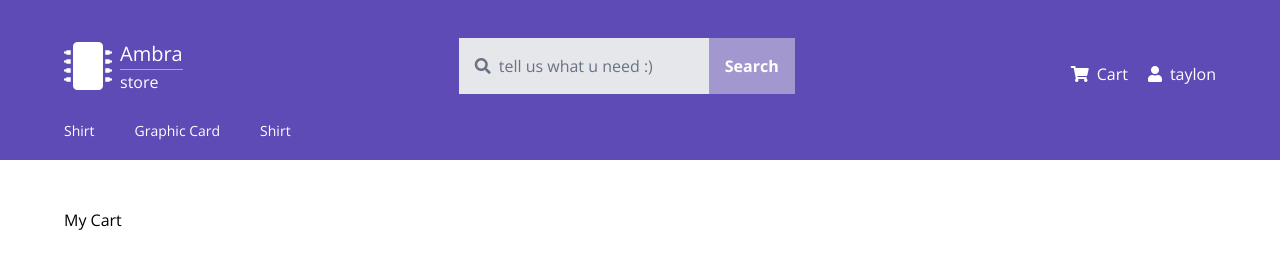
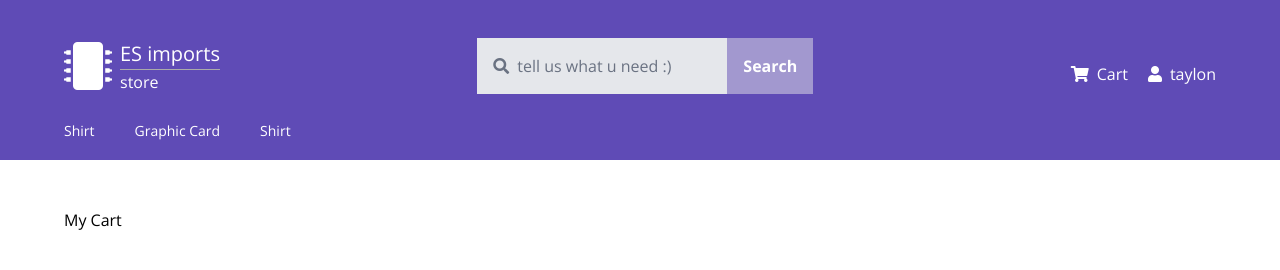
Before and after one commit to TaylonSopeletto/silicon, a Django app: page /cart in a window 1280 px wide. Shown: the top 270 px of the page. Run offline with Django 3.2, Linux system fonts and the light colour scheme; a user stored in the database is signed in; data comes from the database, SQL or seed files in the repository; both versions use the stored data as it was after the commit; some libraries are stand-ins or nearby versions.

Commit message:
update site name to ES imports

```diff
--- a/store/templates/store/cancel.html
+++ b/store/templates/store/cancel.html
@@ -4,7 +4,7 @@
 <head>
     {% load static %}
     {% include "store/main/includes/default-html-headers/index.html" %}
-    <title>Ambra - {{product}}</title>
+    <title>ES imports - {{product}}</title>
     <meta name="description" content={{product.name}}>
 </head>
 
--- a/store/templates/store/cart.html
+++ b/store/templates/store/cart.html
@@ -4,7 +4,7 @@
 <head>
     {% load static %}
     {% include "store/main/includes/default-html-headers/index.html" %}
-    <title>Ambra - Cart</title>
+    <title>ES - Cart</title>
 </head>
 
 <body>
--- a/store/templates/store/checkout.html
+++ b/store/templates/store/checkout.html
@@ -7,7 +7,7 @@
     <meta name="viewport" content="width=device-width, initial-scale=1.0">
     <script src="https://polyfill.io/v3/polyfill.min.js?version=3.52.1&features=fetch"></script>
     <script src="https://js.stripe.com/v3/"></script>
-    <title>Ambra - Cart</title>
+    <title>ES imports - Cart</title>
 </head>
 
 <body>
--- a/store/templates/store/empty_cart.html
+++ b/store/templates/store/empty_cart.html
@@ -4,7 +4,7 @@
 <head>
     {% load static %}
     {% include "store/main/includes/default-html-headers/index.html" %}
-    <title>Ambra - Cart</title>
+    <title>ES imports - Cart</title>
 </head>
 
 <body>
--- a/store/templates/store/index.html
+++ b/store/templates/store/index.html
@@ -4,7 +4,7 @@
 <head>
     {% load static %}
     {% include "store/main/includes/default-html-headers/index.html" %}
-    <title>Ambra</title>
+    <title>Es imports</title>
     <meta name="description" content="Store">
 </head>
 
--- a/store/templates/store/login.html
+++ b/store/templates/store/login.html
@@ -13,7 +13,7 @@
         <a href="/" class="logo">
             <i class="fas fa-microchip"></i>
             <div>
-                <h1>Ambra</h1>
+                <h1>Es imports</h1>
                 <p>store</p>
             </div>
         </a>
--- a/store/templates/store/main/includes/header/index.html
+++ b/store/templates/store/main/includes/header/index.html
@@ -22,7 +22,7 @@
         <a href="/" class="flex items-center gap-2 no-underline text-white">
             <i class="text-5xl fas fa-microchip"></i>
             <div>
-                <h1 class="text-[20px] border-b border-[#aaa]">Ambra</h1>
+                <h1 class="text-[20px] border-b border-[#aaa]">ES imports</h1>
                 <p>store</p>
             </div>
         </a>
--- a/store/templates/store/product.html
+++ b/store/templates/store/product.html
@@ -3,7 +3,7 @@
 <head>
     {% load static %}
     {% include "store/main/includes/default-html-headers/index.html" %}
-    <title>Ambra - {{product}}</title>
+    <title>ES imports - {{product}}</title>
     <meta name="description" content={{product.name}}>
 </head>
 
--- a/store/templates/store/register.html
+++ b/store/templates/store/register.html
@@ -13,7 +13,7 @@
         <a href="/" class="logo">
             <i class="fas fa-microchip"></i>
             <div>
-                <h1>Ambra</h1>
+                <h1>Es imports</h1>
                 <p>store</p>
             </div>
         </a>
```
Also changed, not shown: README.md (deleted), db.sqlite3.
